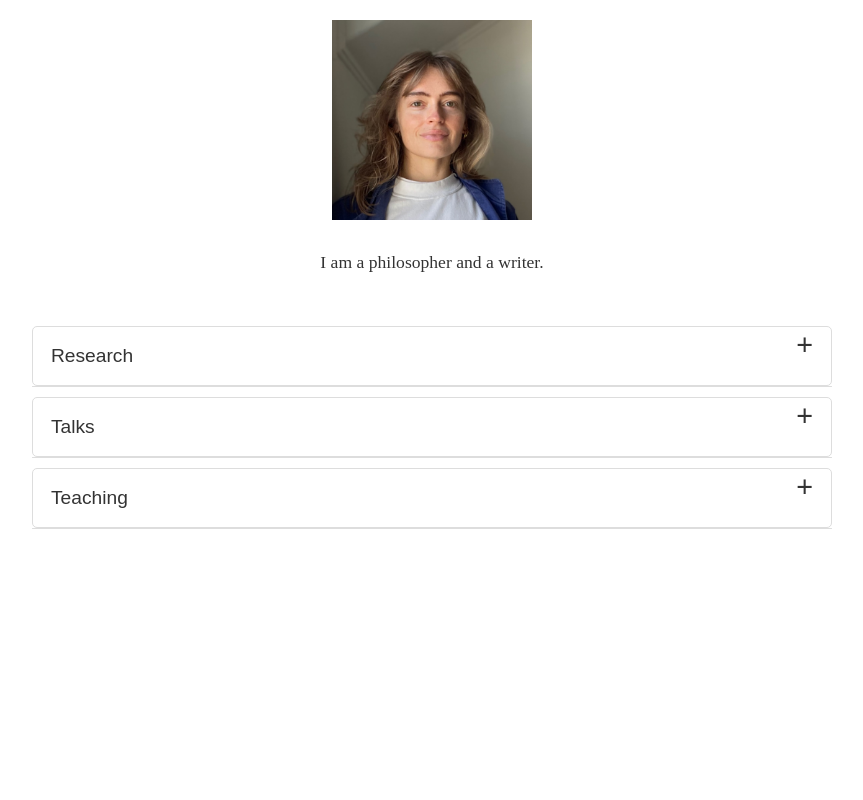
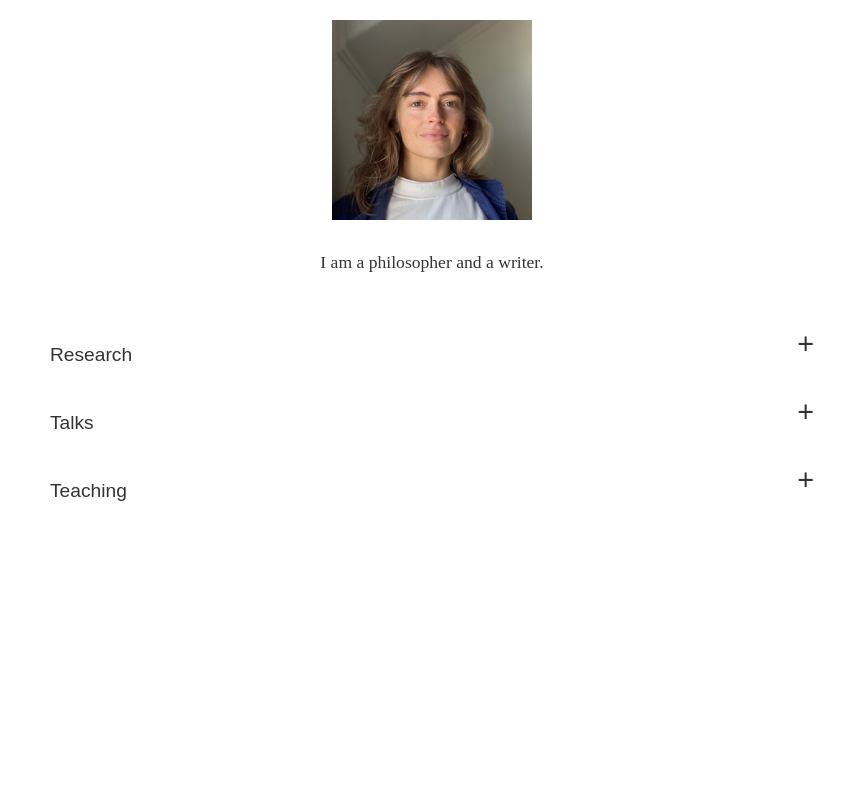
Before and after one commit to filipparonquist/filipparonquist.github.io, a plain HTML site: page index.html in a window 1280 px wide. Shown: the whole page, without its empty margins (208-1071 px from the left). Drawn offline with Linux system fonts and the light colour scheme.

Commit message:
Update style.css

```diff
--- a/style.css
+++ b/style.css
@@ -24,7 +24,6 @@ body {
 .profile-pic {
     width: 200px;
     height: 200px;
-    /* border-radius: 50%; <-- REMOVED */
     object-fit: cover;
     margin-bottom: 20px;
 }
@@ -47,8 +46,8 @@ body {
     cursor: pointer;
     padding: 18px;
     width: 100%;
-    border: 1px solid #ddd;     /* Added a light border for definition */
-    border-radius: 5px;         /* Slightly rounded corners */
+    border: 0px solid #ddd;     /* Added a light border for definition */
+    border-radius: 0px;         /* Slightly rounded corners */
     text-align: left;
     outline: none;
     font-size: 1.2em;
@@ -90,9 +89,9 @@ body {
     background-color: #ffffff; /* White background to match button */
 
     /* --- CHANGED --- */
-    border: 1px solid #ddd;     /* Matching border */
+    border: 0px solid #ddd;     /* Matching border */
     border-top: none;           /* Remove top border to merge with button */
-    border-radius: 0 0 5px 5px; /* Round bottom corners */
+    border-radius: 0 0 0px 0px; /* Round bottom corners */
 }
 
 /* =============================================================== */
```
